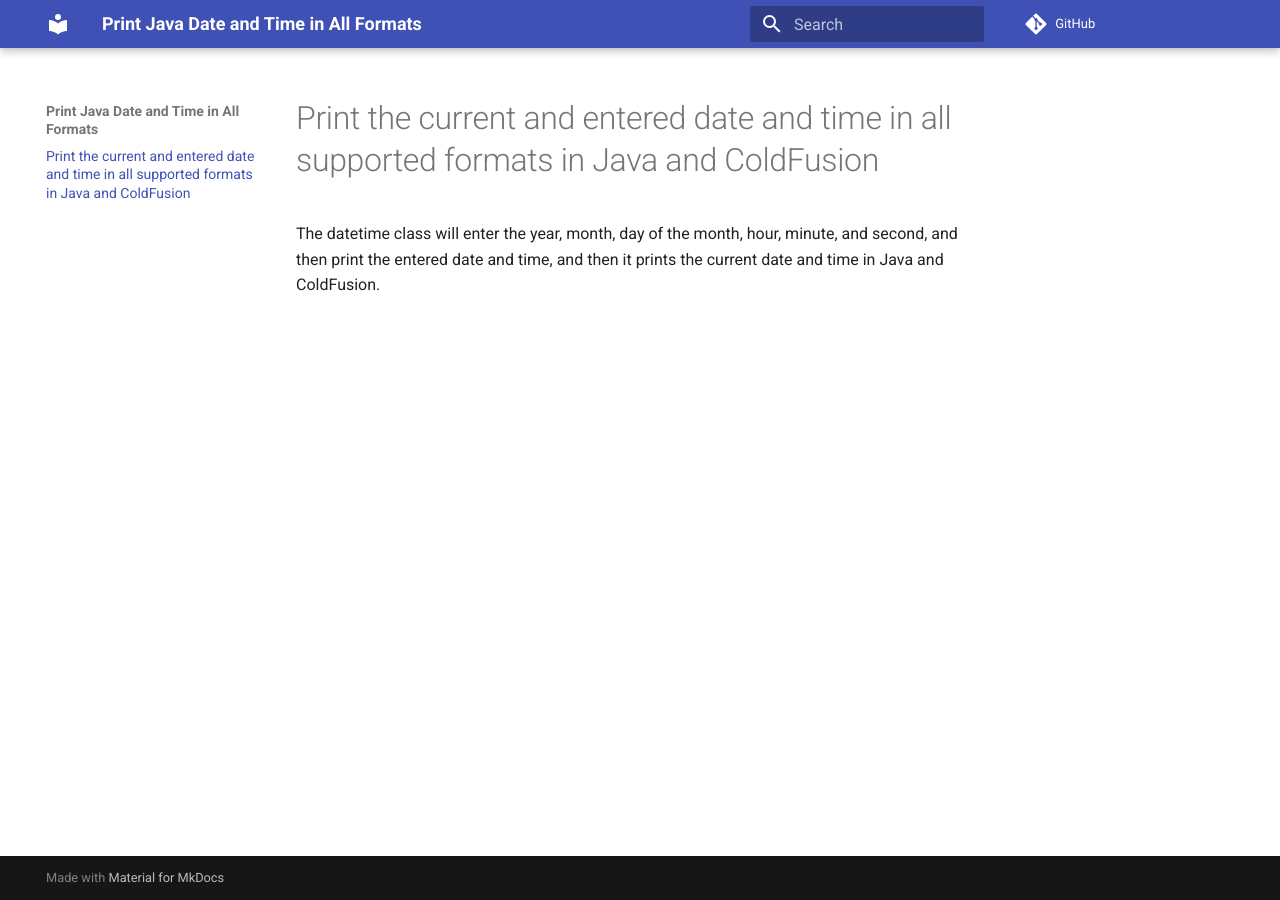
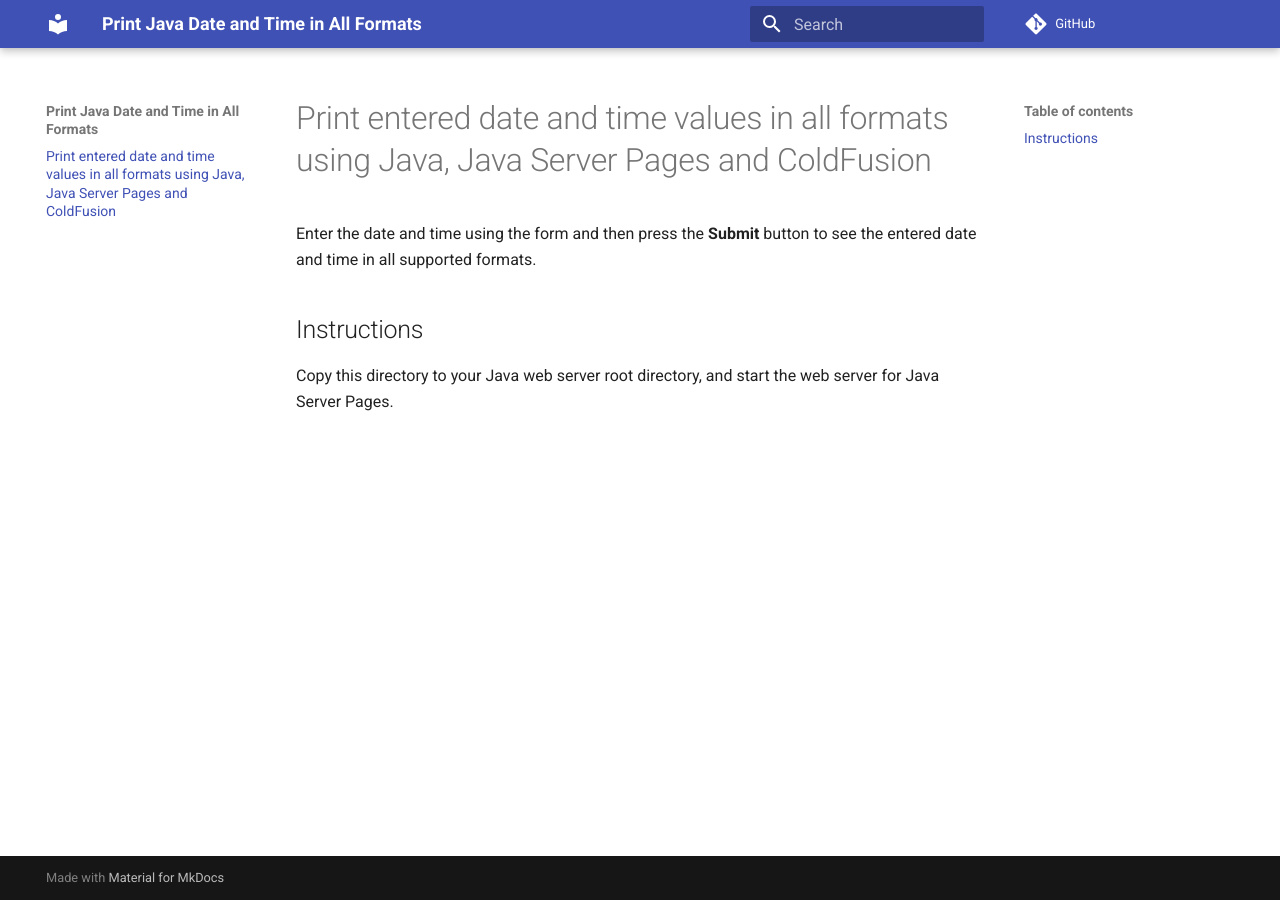
Before and after one commit to lulunac27a/java-datetime, an MkDocs documentation site: the page built from docs/index.md, in a window 1280 px wide. Built offline with MkDocs 1.6.1 and Material for MkDocs 9.7.7, drawn with Linux system fonts in a browser that asks for light colours; comment, search, counter and statistics services are not loaded.

Commit message:
Update docs

```diff
--- a/datetime-jsp/README.md
+++ b/datetime-jsp/README.md
@@ -1,8 +1,7 @@
-# Print entered date and time values in all formats using Java Server Pages
+# Print entered date and time values in all formats using Java, Java Server Pages and ColdFusion
 
-Enter the date and time using the form and then press the submitted button to see the entered date and time in all
-supported formats.
+Enter the date and time using the form and then press the **Submit** button to see the entered date and time in all supported formats.
 
 ## Instructions
 
-Copy this directory to your Java web server root directory, and start the web server.
+Copy this directory to your Java web server root directory, and start the web server for Java Server Pages.
--- a/docs/index.md
+++ b/docs/index.md
@@ -1,4 +1,7 @@
-# Print the current and entered date and time in all supported formats in Java and ColdFusion
+# Print entered date and time values in all formats using Java, Java Server Pages and ColdFusion
 
-The datetime class will enter the year, month, day of the month, hour, minute, and second, and then print the entered
-date and time, and then it prints the current date and time in Java and ColdFusion.
+Enter the date and time using the form and then press the **Submit** button to see the entered date and time in all supported formats.
+
+## Instructions
+
+Copy this directory to your Java web server root directory, and start the web server for Java Server Pages.
```
